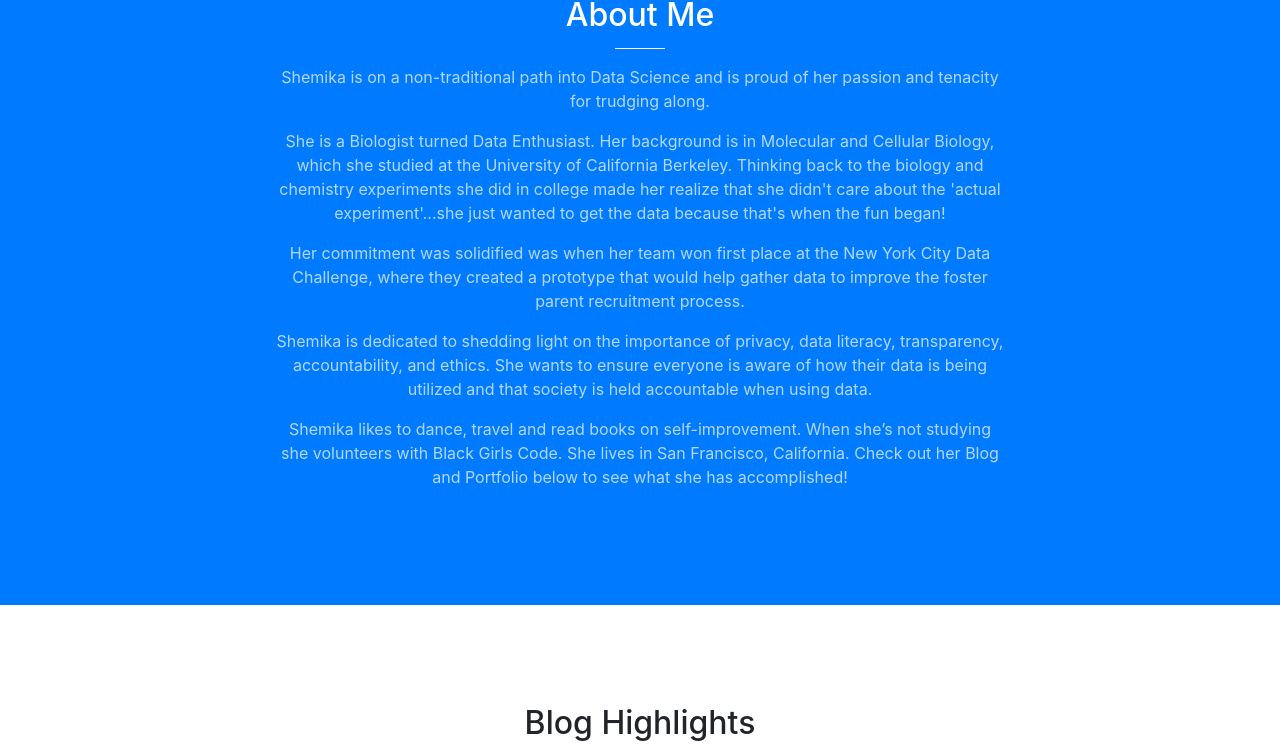
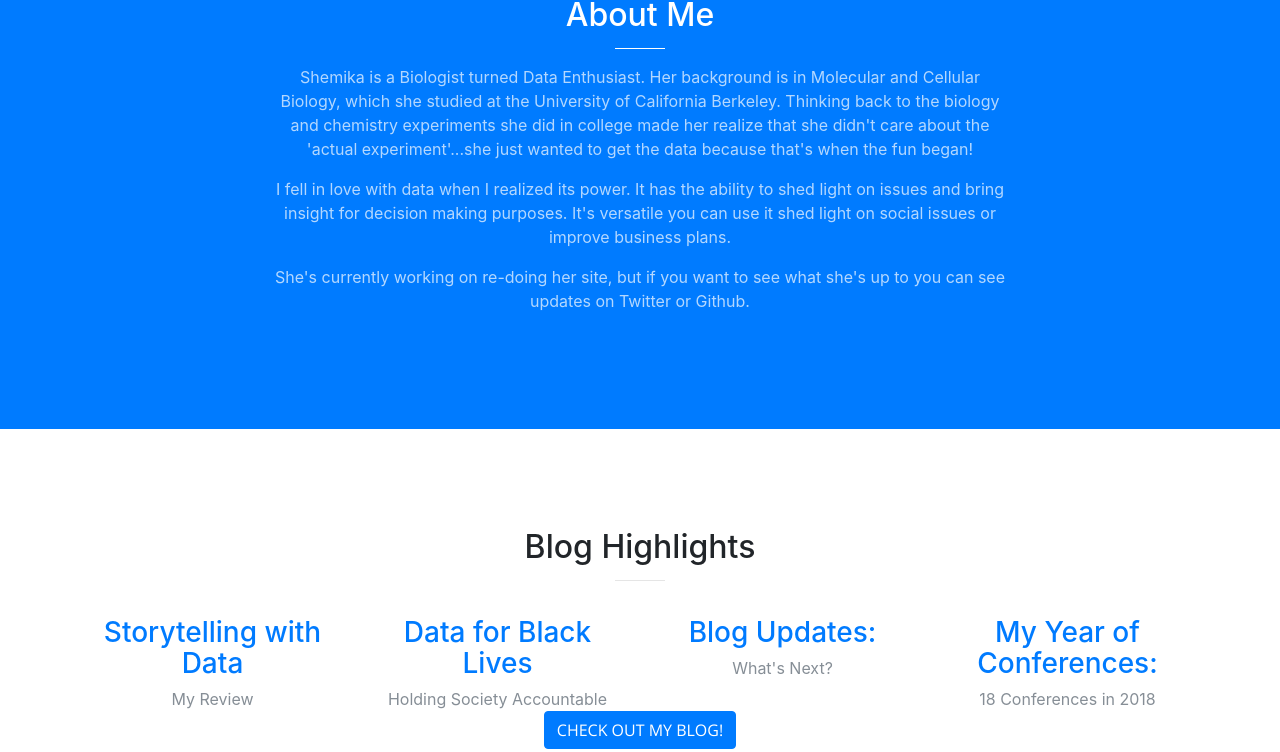
Before and after one commit to Slamare/my_website2, a website with bundled scripts: page index.html in a window 1280 px wide. Shown: the part 1203-1955 px from the top of the page. Built offline with nearby package versions, Linux system fonts and the light colour scheme.

Commit message:
about me updates

```diff
--- a/index.html
+++ b/index.html
@@ -74,7 +74,7 @@
         <div class="header-content-inner">
           <h1 id="homeHeading">Shemika Lamare</h1>
           <hr>
-          <p><i>Aspiring Data Scientist</i></p>
+          <h4 <p><i>Data Enthusiast</i></p> </h4>
 <!--          <a class="btn btn-primary btn-xl js-scroll-trigger" href="#about">Find Out More</a>  -->
         </div>
       </div>
@@ -87,16 +87,12 @@
             <img src="img/sl-photo2.jpg" alt="Black Queen" width="300" height="300" align="middle" >
             <h2 class="section-heading text-white">About Me</h2>
             <hr class="light">
-              <p class="text-faded"> Shemika is on a non-traditional path into Data Science and is proud of her passion and tenacity for trudging along.</p>
-
-              <p class="text-faded"> She is a Biologist turned Data Enthusiast. Her background is in Molecular and Cellular Biology, which she studied at the University of California Berkeley. Thinking back to the biology and chemistry experiments she did in college made her realize that she didn't care about the 'actual experiment'...she just wanted to get the data because that's when the fun began!</p>
-
-              <p class="text-faded"> Her commitment was solidified was when her team won first place at the New York City Data Challenge, where they created a prototype that would help gather data to improve the foster parent recruitment process.</p>
-
-              <p class="text-faded"> Shemika is dedicated to shedding light on the importance of privacy, data literacy, transparency, accountability, and ethics. She wants to ensure everyone is aware of how their data is being utilized and that society is held accountable when using data.</p>
-
-              <p class="text-faded"> Shemika likes to dance, travel and read books on self-improvement. When she’s not studying she volunteers with Black Girls Code. She lives in San Francisco, California. Check out her Blog and Portfolio below to see what she has accomplished! </p>
-
+              <p class="text-faded"> Shemika is a Biologist turned Data Enthusiast. Her background is in Molecular and Cellular Biology, which she studied at the University of California Berkeley.
+                Thinking back to the biology and chemistry experiments she did in college made her realize that she didn't care about the 'actual experiment'...she just wanted to get the data
+                because that's when the fun began!</p>
+              <p class="text-faded"> I fell in love with data when I realized its power. It has the ability to shed light on issues and bring insight for decision making purposes.
+                It's versatile you can use it shed light on social issues or improve business plans.  </p>
+              <p class="text-faded"> She's currently working on re-doing her site, but if you want to see what she's up to you can see updates on Twitter or Github. </p>
 
     <!--BUTTON to 'blog/services'        <a class="btn btn-default btn-xl js-scroll-trigger" href="#services">Get Started!</a> -->
           </div>
@@ -381,7 +377,7 @@ Talk 3
 
               <!--blank space <p>-->
               <p> </p>
-              <p class="copyright text-muted"> &copy; 2018 by Shemika Lamare.</p>
+              <p class="copyright text-muted"> &copy; 2019 by Shemika Lamare.</p>
             </ul>
           </div>
         </div>
```
